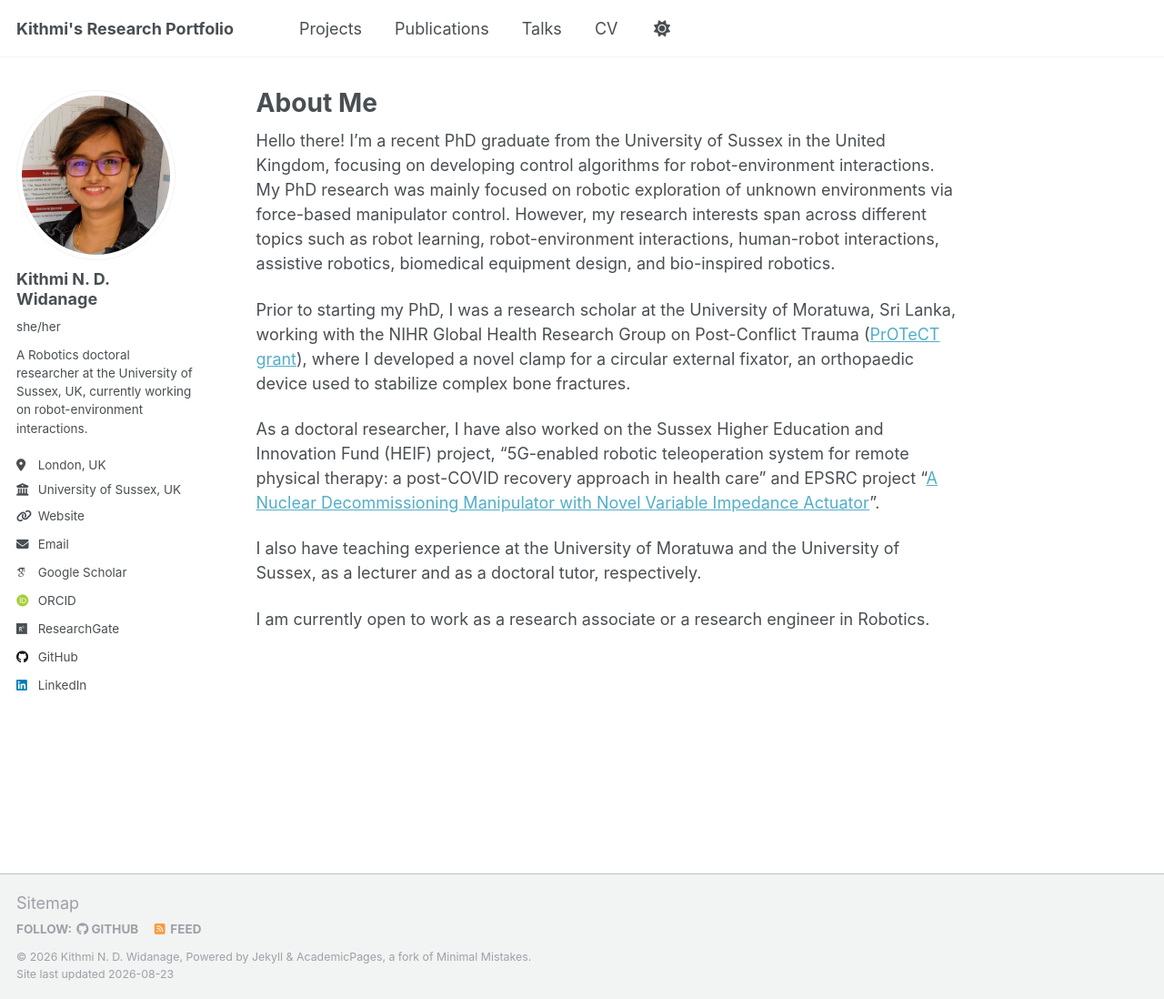
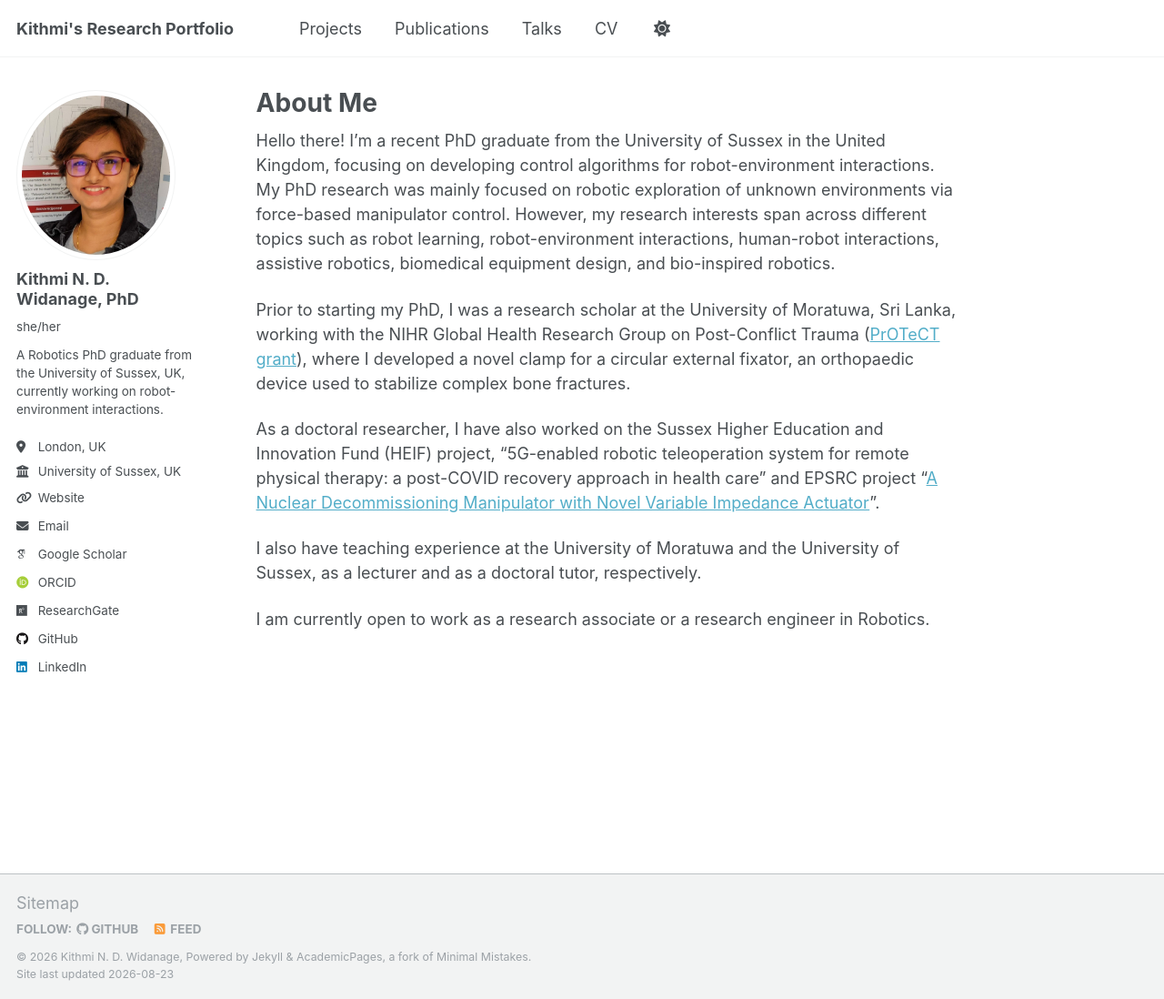
Before and after one commit to KithmiNDWidanage/KithmiNDWidanage.github.io, a Jekyll site: the page built from _pages/about.md, in a window 1280 px wide and 1098 px high. Shown: the whole window at 91% size. Built offline with Jekyll 4.4.1, drawn with Linux system fonts in a browser that asks for light colours; some web fonts are replaced.

Commit message:
Revise author details in _config.yml
Updated author's name and bio to reflect PhD status.

```diff
--- a/_config.yml
+++ b/_config.yml
@@ -23,9 +23,9 @@ repository               : "KithmiNDWidanage/KithmiNDWidanage.github.io"
 author:
   # Biographic information
   avatar           : "avatar.jpg"
-  name             : "Kithmi N. D. Widanage"
+  name             : "Kithmi N. D. Widanage, PhD"
   pronouns         : "she/her"
-  bio              : "A Robotics doctoral researcher at the University of Sussex, UK, currently working on robot-environment interactions."
+  bio              : "A Robotics PhD graduate from the University of Sussex, UK, currently working on robot-environment interactions."
   location         : "London, UK"
   employer         : "University of Sussex, UK"
   uri              : "https://profiles.sussex.ac.uk/p561049-kithmi-dickwella-widanage"
```
